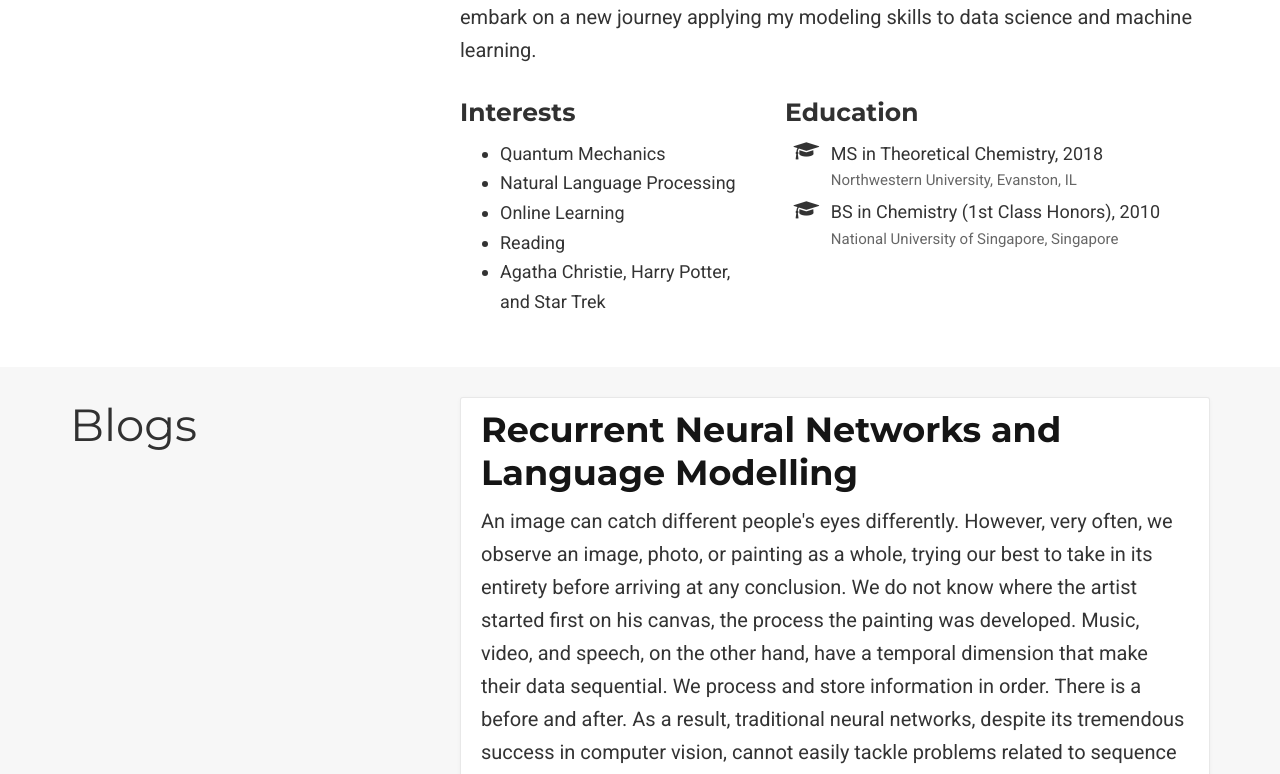
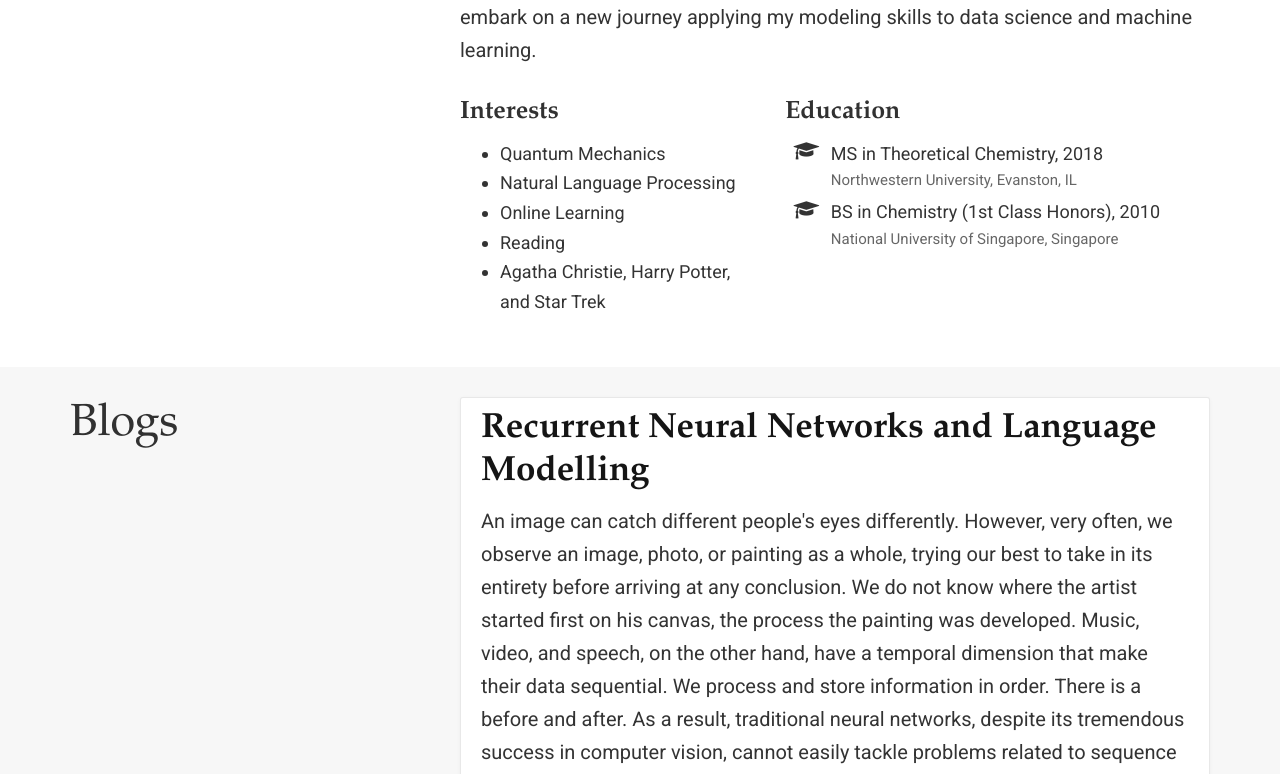
Before and after one commit to haianhle/haianhle.github.io, a plain HTML site: page index.html in a window 1280 px wide. Shown: the part 622-1396 px from the top of the page. Drawn offline with nearby package versions, Linux system fonts and the light colour scheme; some icons are missing.

Commit message:
minor aethestic change

```diff
--- a/css/styles.css
+++ b/css/styles.css
@@ -87,7 +87,9 @@ ul, ol, dl {
 
 /* Headings */
 h1, h2, h3, h4, h5, h6 {
-  font-family: 'Montserrat', sans-serif;
+  /*font-family: 'Montserrat', sans-serif;*/
+  /*font-family: 'Gill Sans', sans-serif;*/
+  font-family: 'Palatino', serif;
   font-weight: 400;
   margin-bottom: .5rem;
   line-height: 1.25;
```
